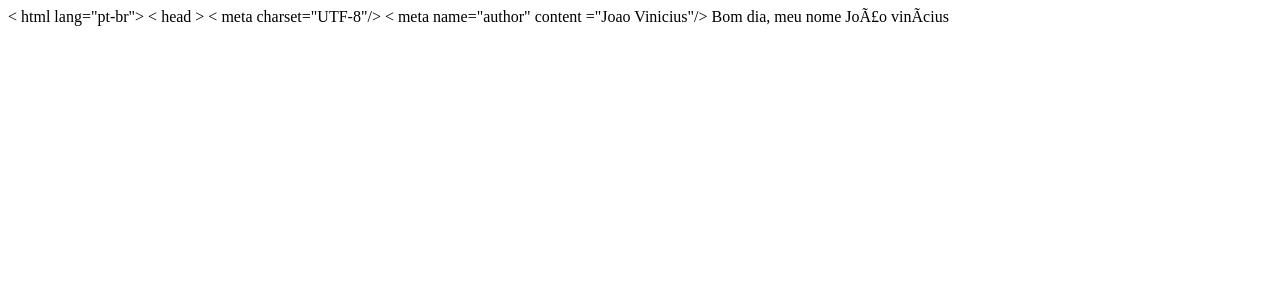
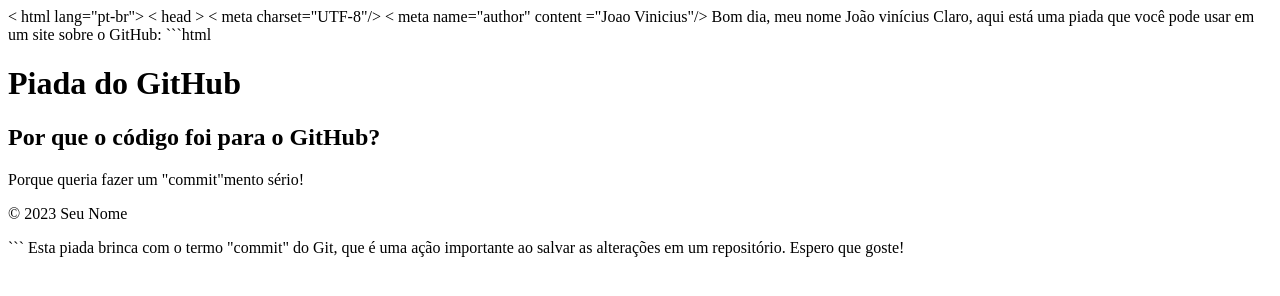
Before and after one commit to Sanyjoaomendes/Sanyjoaomendes.github.io, a plain HTML site: page index.html in a window 1280 px wide. Drawn offline with Linux system fonts and the light colour scheme.

Commit message:
Update index.html
hahahaahhaH

````diff
--- a/index.html
+++ b/index.html
@@ -9,7 +9,35 @@
    <body >
 
       Bom dia, meu nome João vinícius
+Claro, aqui está uma piada que você pode usar em um site sobre o GitHub:
 
-   </body>
+```html
+<!DOCTYPE html>
+<html lang="pt-br">
+<head>
+    <meta charset="UTF-8">
+    <meta name="viewport" content="width=device-width, initial-scale=1.0">
+    <title>Piada do GitHub</title>
+</head>
+<body>
 
- </html>
+    <header>
+        <h1>Piada do GitHub</h1>
+    </header>
+
+    <main>
+        <section>
+            <h2>Por que o código foi para o GitHub?</h2>
+            <p>Porque queria fazer um "commit"mento sério!</p>
+        </section>
+    </main>
+
+    <footer>
+        <p>&copy; 2023 Seu Nome</p>
+    </footer>
+
+</body>
+</html>
+```
+
+Esta piada brinca com o termo "commit" do Git, que é uma ação importante ao salvar as alterações em um repositório. Espero que goste!
````
